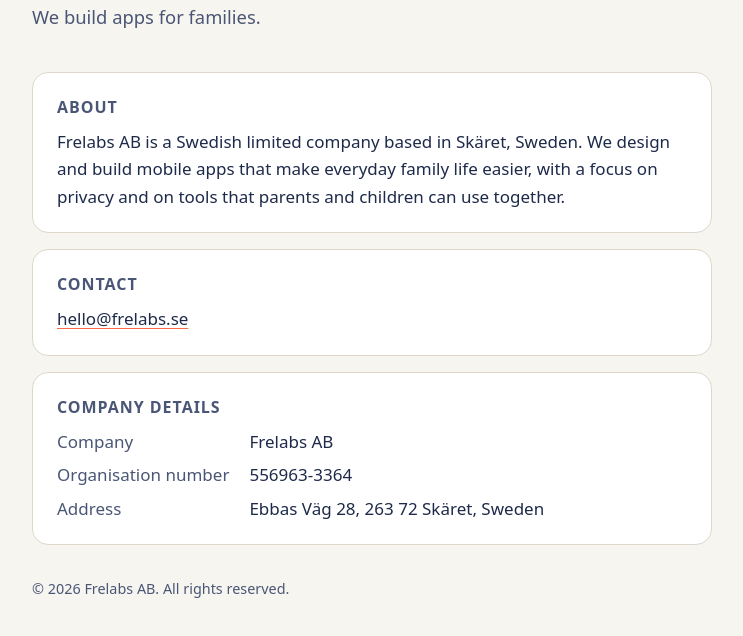
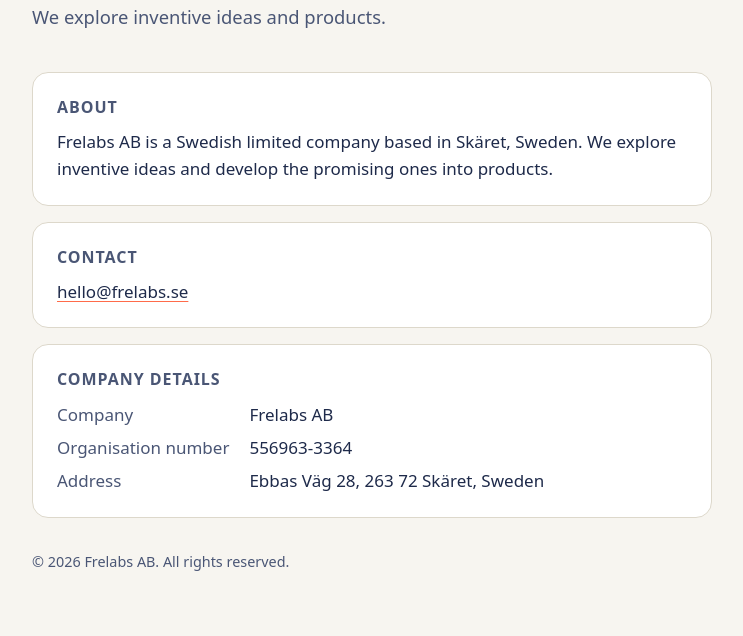
Before and after one commit to andersgrabe-dot/frelabs-site, a plain HTML site: page index.html in a window 1280 px wide. Shown: the part 106-742 px from the top of the page, without its empty margins (268-1011 px from the left). Drawn offline with Linux system fonts and the light colour scheme.

Commit message:
Add files via upload

```diff
--- a/index.html
+++ b/index.html
@@ -4,7 +4,7 @@
 <meta charset="utf-8">
 <meta name="viewport" content="width=device-width, initial-scale=1">
 <title>Frelabs AB</title>
-<meta name="description" content="Frelabs AB is a Swedish company that builds apps for families.">
+<meta name="description" content="Frelabs AB is a Swedish company that explores inventive ideas and products.">
 <style>
 :root{--bg:#F7F5F0;--ink:#1E2A4A;--muted:#4A5675;--card:#FFFFFF;--line:#DDD8CB;--accent:#FF6B4A}
 @media (prefers-color-scheme:dark){:root{--bg:#14192B;--ink:#F1EFE8;--muted:#B5BCD0;--card:#1D2540;--line:#323B5C;--accent:#FF8A6E}}
@@ -28,11 +28,11 @@ footer{margin-top:32px;color:var(--muted);font-size:.9rem}
 <body>
 <main>
 <h1>Frelabs AB</h1>
-<p class="tag">We build apps for families.</p>
+<p class="tag">We explore inventive ideas and products.</p>
 
 <section>
 <h2>About</h2>
-<p>Frelabs AB is a Swedish limited company based in Skäret, Sweden. We design and build mobile apps that make everyday family life easier, with a focus on privacy and on tools that parents and children can use together.</p>
+<p>Frelabs AB is a Swedish limited company based in Skäret, Sweden. We explore inventive ideas and develop the promising ones into products.</p>
 </section>
 
 <section>
```
